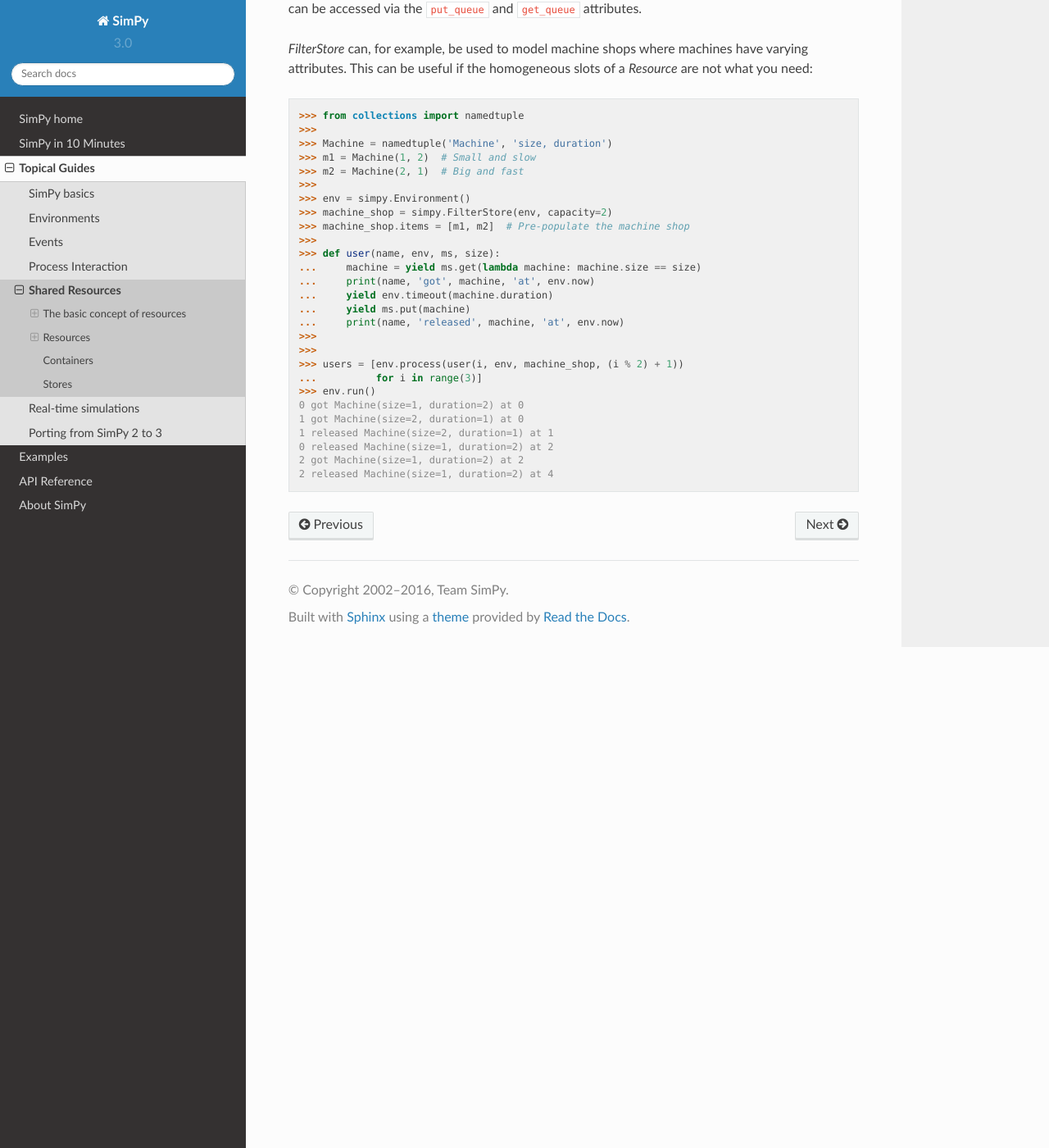
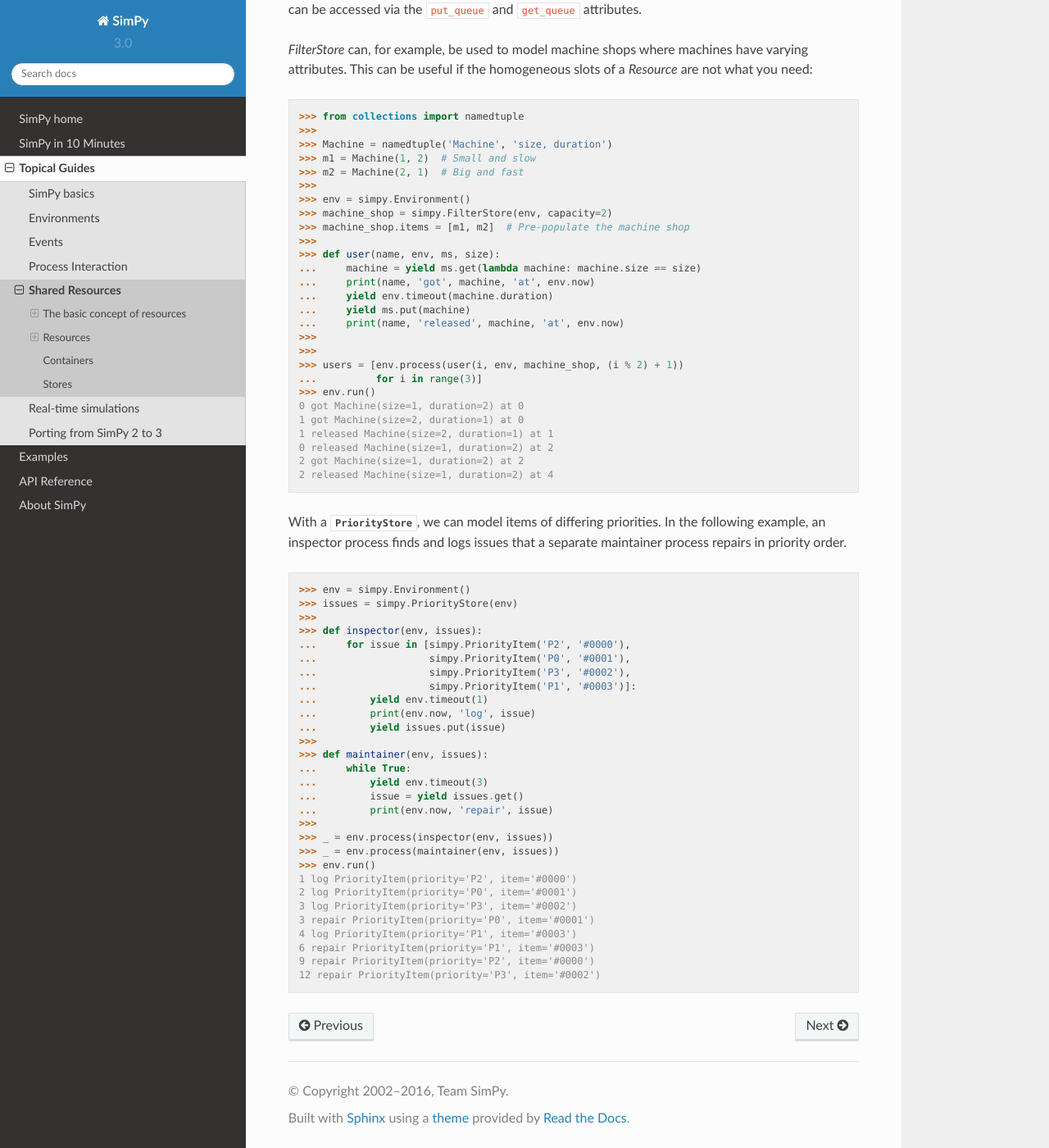
Before and after one commit to cristiklein/simpy, a Sphinx documentation site: the page built from docs/topical_guides/resources.rst, in a window 1280 px wide and 1400 px high, scrolled down 7808 px. Shown: the whole window at 82% size. Built offline with Sphinx 7.4.7 and the Read the Docs theme 2.0.0, drawn with Linux system fonts in a browser that asks for light colours; pages that are not in the unit, such as notebooks, are missing from menus; the version number is read from the project's files by our own code; some of the changed text lies outside the part shown.

Commit message:
Add new PriorityStore resource
The new `PriorityStore` class is a subclass of `Store` that maintains
its `items` list in priority order such that `get()` yields items in
priority order.

The `PriorityItem` helper class allows unorderable items to be put into
a `PriorityStore` by associating an explicit priority value with the
item.

```diff
--- a/docs/api_reference/simpy.resources.rst
+++ b/docs/api_reference/simpy.resources.rst
@@ -58,6 +58,12 @@ Stores --- ``simpy.resources.store``
 .. autoclass:: Store
    :members:
 
+.. autoclass:: PriorityItem(priority, item)
+   :members: priority, item
+
+.. autoclass:: PriorityStore
+   :members:
+
 .. autoclass:: FilterStore
    :members:
 
--- a/docs/topical_guides/resources.rst
+++ b/docs/topical_guides/resources.rst
@@ -409,7 +409,9 @@ Using Stores you can model the production and consumption of concrete objects
 Store can even contain multiple types of objects.
 
 Beside :class:`Store`, there is a :class:`FilterStore` that lets you use
-a custom function to filter the objects you get out of the store.
+a custom function to filter the objects you get out of the store and
+:class:`PriorityStore` where items come out of the store in priority
+order.
 
 Here is a simple example modelling a generic producer/consumer scenario:
 
@@ -483,3 +485,40 @@ a *Resource* are not what you need:
    0 released Machine(size=1, duration=2) at 2
    2 got Machine(size=1, duration=2) at 2
    2 released Machine(size=1, duration=2) at 4
+
+With a :class:`PriorityStore`, we can model items of differing
+priorities. In the following example, an inspector process finds and
+logs issues that a separate maintainer process repairs in priority
+order.
+
+.. code-block:: python
+
+  >>> env = simpy.Environment()
+  >>> issues = simpy.PriorityStore(env)
+  >>>
+  >>> def inspector(env, issues):
+  ...     for issue in [simpy.PriorityItem('P2', '#0000'),
+  ...                   simpy.PriorityItem('P0', '#0001'),
+  ...                   simpy.PriorityItem('P3', '#0002'),
+  ...                   simpy.PriorityItem('P1', '#0003')]:
+  ...         yield env.timeout(1)
+  ...         print(env.now, 'log', issue)
+  ...         yield issues.put(issue)
+  >>>
+  >>> def maintainer(env, issues):
+  ...     while True:
+  ...         yield env.timeout(3)
+  ...         issue = yield issues.get()
+  ...         print(env.now, 'repair', issue)
+  >>>
+  >>> _ = env.process(inspector(env, issues))
+  >>> _ = env.process(maintainer(env, issues))
+  >>> env.run()
+  1 log PriorityItem(priority='P2', item='#0000')
+  2 log PriorityItem(priority='P0', item='#0001')
+  3 log PriorityItem(priority='P3', item='#0002')
+  3 repair PriorityItem(priority='P0', item='#0001')
+  4 log PriorityItem(priority='P1', item='#0003')
+  6 repair PriorityItem(priority='P1', item='#0003')
+  9 repair PriorityItem(priority='P2', item='#0000')
+  12 repair PriorityItem(priority='P3', item='#0002')
--- a/src/simpy/__init__.py
+++ b/src/simpy/__init__.py
@@ -16,7 +16,8 @@ from simpy.events import Event, Timeout, Process, AllOf, AnyOf, Interrupt
 from simpy.resources.resource import (
     Resource, PriorityResource, PreemptiveResource)
 from simpy.resources.container import Container
-from simpy.resources.store import Store, FilterStore
+from simpy.resources.store import (
+    Store, PriorityItem, PriorityStore, FilterStore)
 
 
 def compile_toc(entries, section_marker='='):
@@ -40,7 +41,7 @@ toc = (
     )),
     ('Resources', (
         Resource, PriorityResource, PreemptiveResource, Container, Store,
-        FilterStore,
+        PriorityItem, PriorityStore, FilterStore,
     )),
 )
 
```
Also changed, not shown: 2 other files.
